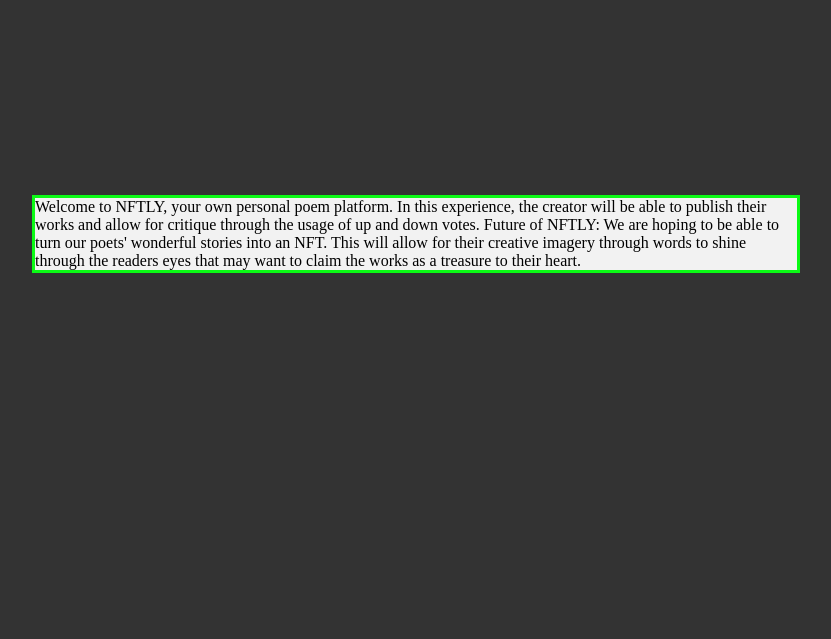
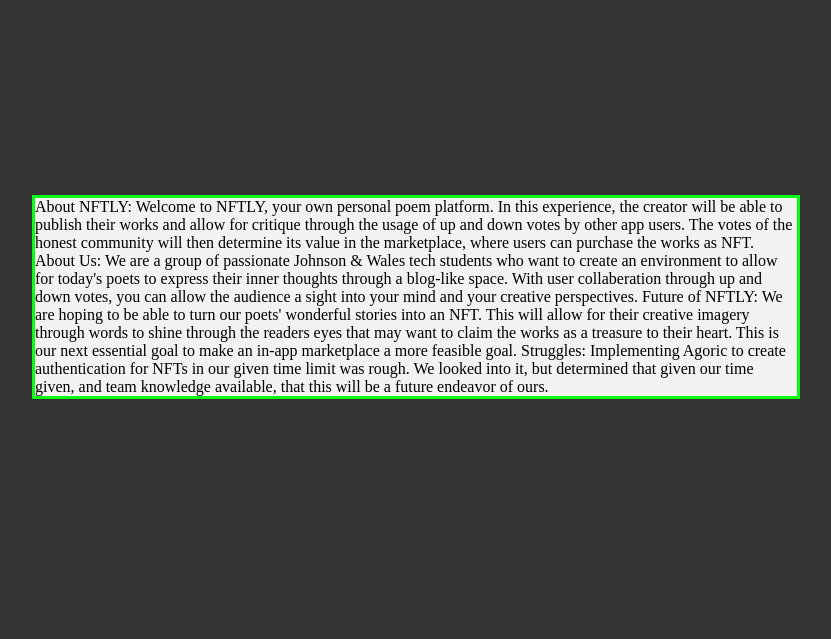
Before and after one commit to nftly-messages/Hack-This-Fall, a Flask app: page /about in a window 1280 px wide. Shown: the part 277-916 px from the top of the page, without its empty margins (224-1055 px from the left). Before the commit the page ends 550 px from the top, so only its background shows below. Run offline with Flask 2, Linux system fonts and the light colour scheme; parts of the project's set-up code (start-up, migrations or seed data) failed here and were passed over.

Commit message:
Update about.html

```diff
--- a/templates/about.html
+++ b/templates/about.html
@@ -13,11 +13,17 @@
 	<body style="background-color:#333">
 		<section id="about">
 	      <div class="about">
-					Welcome to NFTLY, your own personal poem platform. In this experience, the creator will be able to publish their works and allow for critique through the usage of up and down votes.
+					About NFTLY:
+Welcome to NFTLY, your own personal poem platform. In this experience, the creator will be able to publish their works and allow for critique through the usage of up and down votes by other app users. The votes of the honest community will then determine its value in the marketplace, where users can purchase the works as NFT.
 
-					Future of NFTLY:
+About Us:
+We are a group of passionate Johnson & Wales tech students who want to create an environment to allow for today's poets to express their inner thoughts through a blog-like space. With user collaberation through up and down votes, you can allow the audience a sight into your mind and your creative perspectives.
 
-					We are hoping to be able to turn our poets' wonderful stories into an NFT. This will allow for their creative imagery through words to shine through the readers eyes that may want to claim the works as a treasure to their heart.
+Future of NFTLY:
+We are hoping to be able to turn our poets' wonderful stories into an NFT. This will allow for their creative imagery through words to shine through the readers eyes that may want to claim the works as a treasure to their heart. This is our next essential goal to make an in-app marketplace a more feasible goal.
+
+Struggles:
+Implementing Agoric to create authentication for NFTs in our given time limit was rough. We looked into it, but determined that given our time given, and team knowledge available, that this will be a future endeavor of ours.
 				</div>
 		</section>
 	</body>
```
